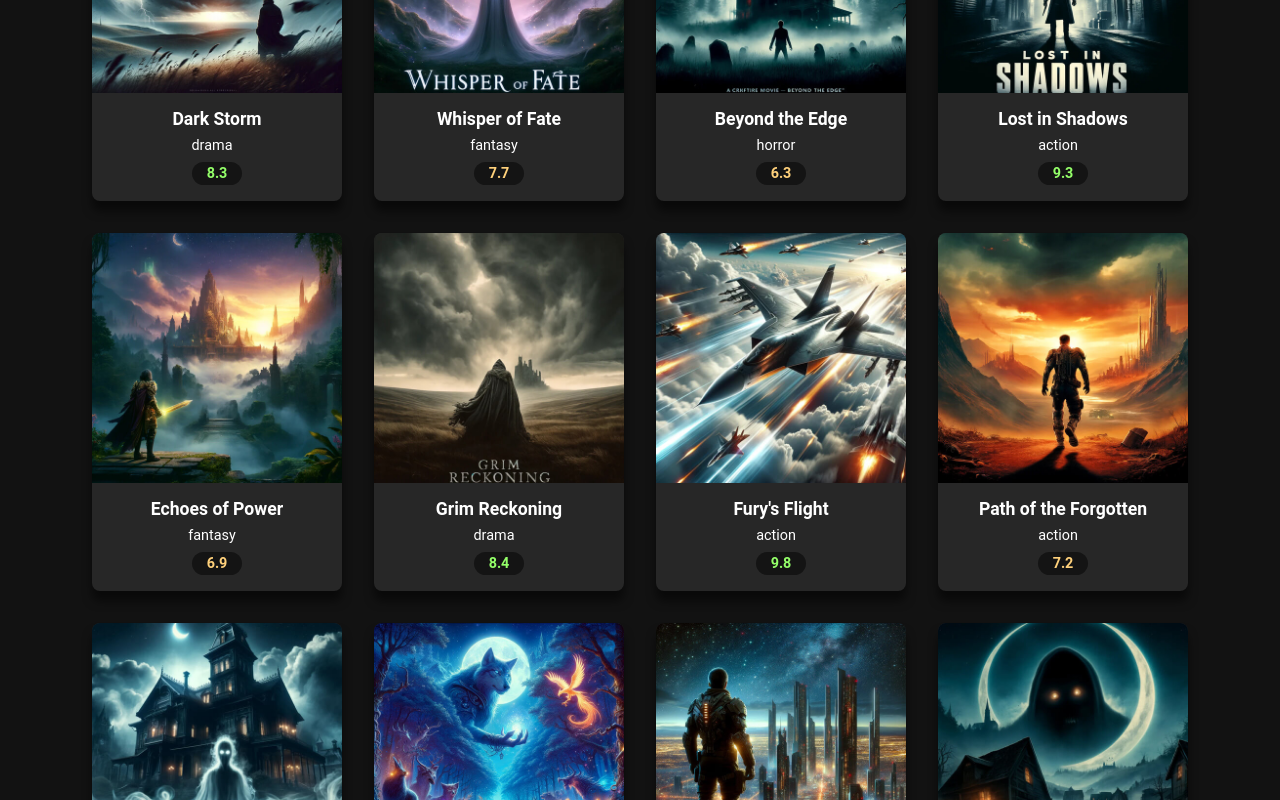
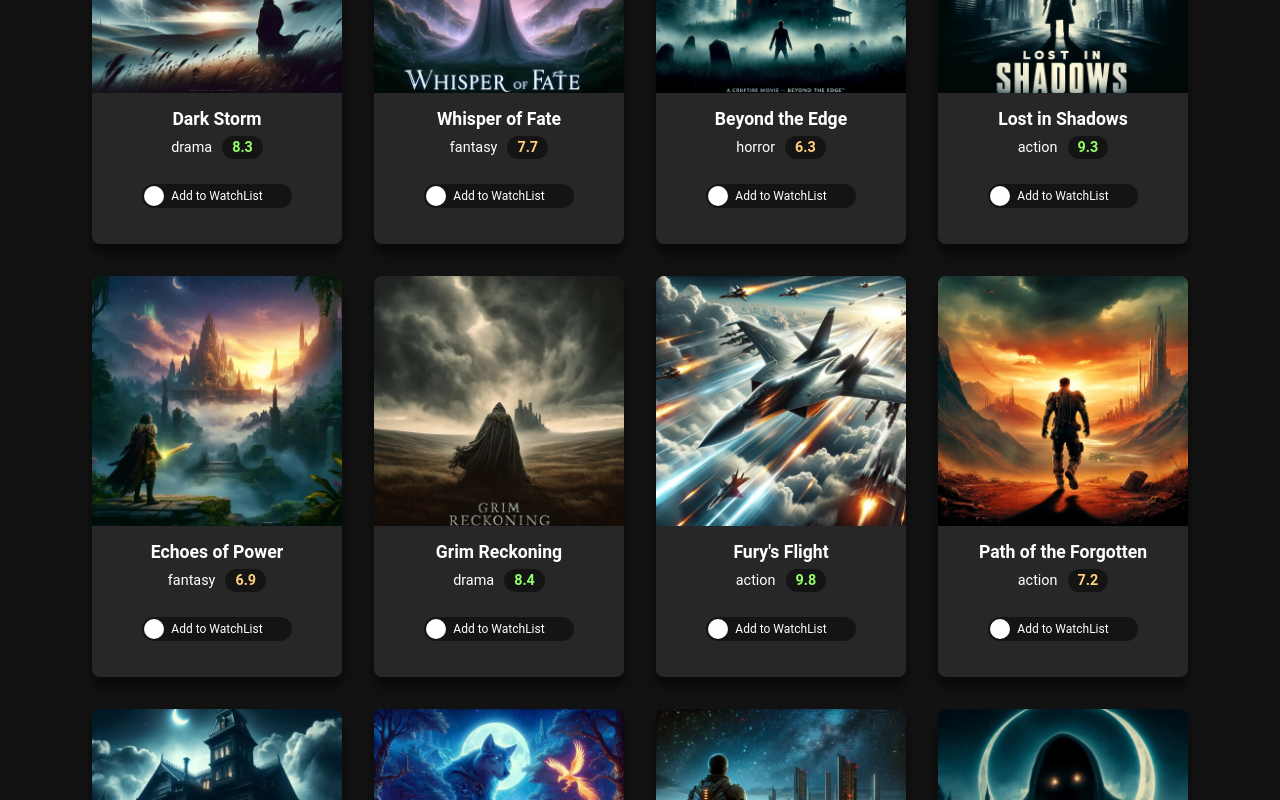
Before and after one commit to ericaferrao/movieduxreact18and19erica2025, a React (Create React App) app: page / in a window 1280 px wide. Shown: the part 840-1640 px from the top of the page. Built offline with nearby package versions, Linux system fonts and the light colour scheme.

Commit message:
managed watchlist state and did toggle watch list functionality

```diff
--- a/src/App.js
+++ b/src/App.js
@@ -9,11 +9,16 @@
 
 function App() {
   const [movies, setMovies] = useState([]);
+  const [watchlist, setWatchList] = useState([])
   useEffect(() => {
     fetch("movies.json")
       .then(respons => respons.json())
       .then(data => setMovies(data))
-  }, [])
+  }, []);
+
+  const toggleWatchlist = (movieId) => {
+    setWatchList(prev => prev.includes(movieId) ? prev.filter(id => id === movieId) : [...prev, movieId])
+  }
 
   return (
     <div className="App">
@@ -35,8 +40,8 @@
           </ul>
         </nav>
         <Routes>
-          <Route path="/" element={<MoviesGrid movies={movies} />}></Route>
-          <Route path="/watchlist" element={<WatchList />}></Route>
+          <Route path="/" element={<MoviesGrid movies={movies} watchlist={watchlist} toggleWatchlist={toggleWatchlist} />}></Route>
+          <Route path="/watchlist" element={<WatchList movies={movies} watchlist={watchlist} toggleWatchlist={toggleWatchlist} />}></Route>
         </Routes>
 
       </Router>
--- a/src/components/MovieCard.js
+++ b/src/components/MovieCard.js
@@ -1,6 +1,6 @@
 import '../styles.css'
 
-export default function MovieCard({ movie }) {
+export default function MovieCard({ movie, isWatchlisted, toggleWatchlist }) {
 
     const handleError = (e) => {
         e.target.src = 'images/default.jpg'
@@ -22,8 +22,19 @@
                 <img src={`images/${movie.image}`} alt={movie.title} onError={handleError} />
                 <div className="movie-card-info">
                     <div className="movie-card-title">{movie.title}</div>
-                    <div className="movie-card-genre">{movie.genre}</div>
-                    <div className={`movie-card-rating ${getRatingClass(movie.rating)}`}>{movie.rating}</div>
+                    <div>
+                        <span className="movie-card-genre">{movie.genre}</span>
+                        <span className={`movie-card-rating ${getRatingClass(movie.rating)}`}>{movie.rating}</span>
+                    </div>
+                    <label className="switch">
+                        <input type="checkbox" checked={isWatchlisted} onChange={() => toggleWatchlist(movie.id)}></input>
+                        <span className="slider">
+                            <span className="slider-label">
+                                {isWatchlisted ? "In WatchList" : "Add to WatchList"}
+                            </span>
+                        </span>
+
+                    </label>
                 </div>
             </div>
         </>
--- a/src/components/MoviesGrid.js
+++ b/src/components/MoviesGrid.js
@@ -2,7 +2,7 @@
 import '../styles.css';
 import MovieCard from "./MovieCard";
 
-export default function MoviesGrid({ movies }) {
+export default function MoviesGrid({ movies, watchlist, toggleWatchlist }) {
     const [searchTerm, setSearchTerm] = useState('');
     const [genre, setGenre] = useState("All Genres");
     const [rating, setRating] = useState("All");
@@ -84,7 +84,11 @@
                 </div>
                 <div className="movies-grid">
                     {filteredMovies.map(movie => (
-                        <MovieCard movie={movie} key={movie.id} />
+                        <MovieCard movie={movie}
+                            key={movie.id}
+                            toggleWatchlist={toggleWatchlist}
+                            isWatchlisted={watchlist.includes(movie.id)}
+                        />
                     ))}
 
                 </div>
--- a/src/components/WatchList.js
+++ b/src/components/WatchList.js
@@ -1,11 +1,28 @@
 import React from "react";
 import '../styles.css'
+import MovieCard from "./MovieCard";
 
-export default function WatchList() {
+export default function WatchList({ movies, watchlist, toggleWatchlist }) {
     return (
         <>
             <div >
-                <h1 className="title"> WatchList</h1>
+                <h1 className="title">Your WatchList</h1>
+                <div className="watchlist">
+                    {watchlist.map((id) => {
+                        const movie = movies.find((movie) => movie.id === id)
+
+                        return (
+                            <MovieCard
+                                key={id}
+                                movie={movie}
+                                toggleWatchlist={toggleWatchlist}
+                                isWatchlisted={true}
+                            />
+                        )
+                    })
+                    }
+                </div>
+
             </div>
         </>
     )
```
